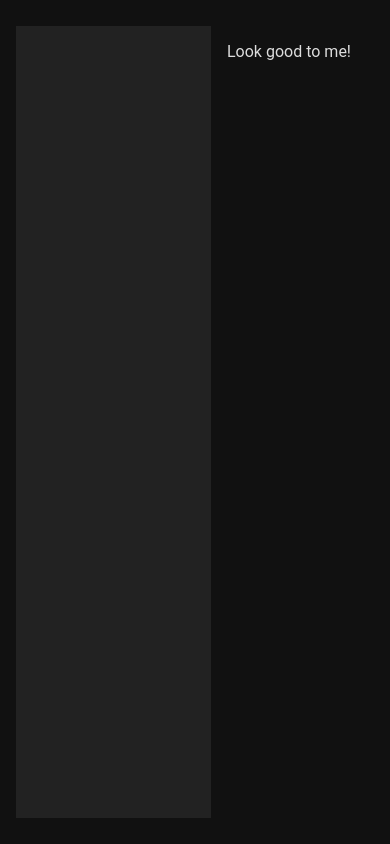
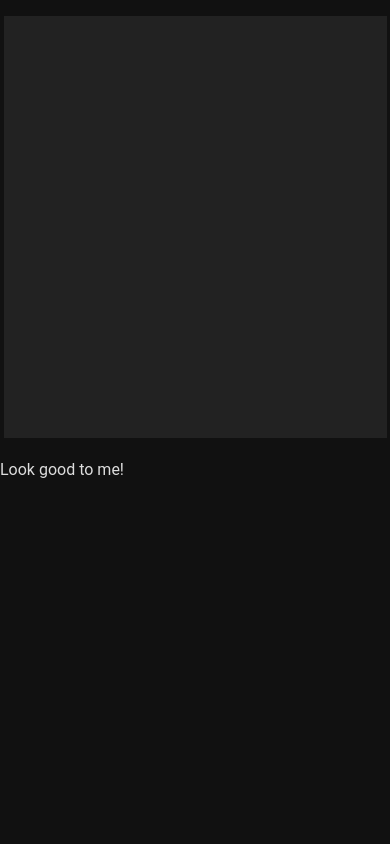
Before and after one commit to MaxAFriedrich/language-tool-web, a Vue app: page / in a window 390 px wide. Built offline with nearby package versions, Linux system fonts and the light colour scheme.

Commit message:
added mobile support

```diff
--- a/src/App.vue
+++ b/src/App.vue
@@ -167,13 +167,14 @@ const debounceCheckText = debounce(checkText, 500);
   border: none;
   background: #222;
   margin: 1rem;
-  line-height: 2;
   overflow-y: auto;
+  white-space: pre-wrap;
 }
 
 #suggestions-wrapper {
   width: 100%;
   height: 90%;
+  overflow-y: auto;
 }
 
 .suggestion {
@@ -193,10 +194,26 @@ const debounceCheckText = debounce(checkText, 500);
   color: inherit;
 }
 
+@media (max-width: 768px) {
+  #wrapper {
+    flex-direction: column;
+  }
+
+  #editor {
+    max-width: 90%;
+    height: 50%;
+  }
+
+  #suggestions-wrapper {
+    height: 50%;
+  }
+}
+
 </style>
 
 <style>
 .highlighted {
   background-color: rgba(255, 0, 0, 0.5);
+  padding: 0.5rem;
 }
 </style>
--- a/src/assets/main.css
+++ b/src/assets/main.css
@@ -6,4 +6,5 @@ body{
     padding: 0;
     box-sizing: border-box;
     height: 100vh;
+    line-height: 2;
 }
```
